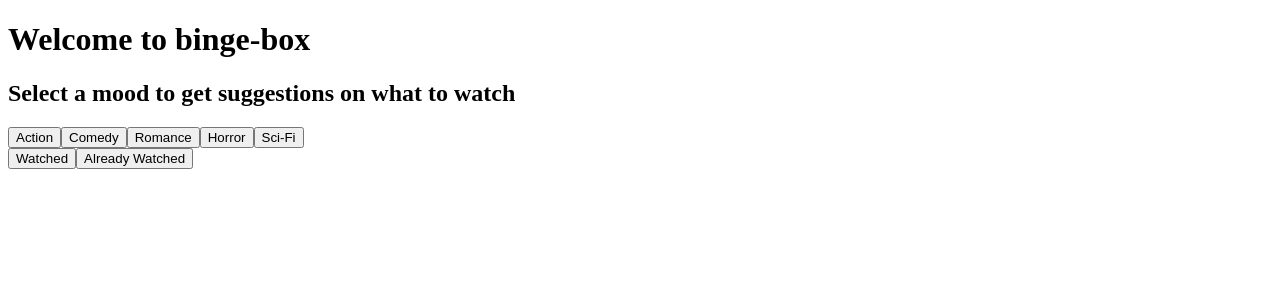
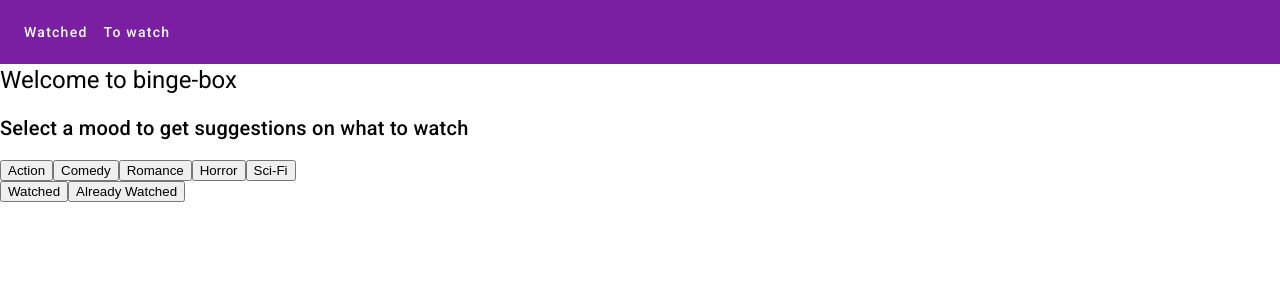
Before and after one commit to Ona0nline/BingeBox, an Angular app: page / in a window 1280 px wide. Shown: the top 300 px of the page. Built offline with nearby package versions, Linux system fonts and the light colour scheme.

Commit message:
Navbar persisting across all pages = mat toolbar

```diff
--- a/angular.json
+++ b/angular.json
@@ -25,6 +25,7 @@
               "src/assets"
             ],
             "styles": [
+              "@angular/material/prebuilt-themes/purple-green.css",
               "src/styles.css"
             ],
             "scripts": []
@@ -87,6 +88,7 @@
               "src/assets"
             ],
             "styles": [
+              "@angular/material/prebuilt-themes/purple-green.css",
               "src/styles.css"
             ],
             "scripts": []
--- a/src/app/app.component.html
+++ b/src/app/app.component.html
@@ -1,3 +1,8 @@
-
+<mat-toolbar color="primary">
+    <mat-toolbar-row>
+        <a href="/watched" mat-button>Watched</a>
+        <a href="/towatch" mat-button>To watch</a>
+    </mat-toolbar-row>
+</mat-toolbar>
 
 <router-outlet></router-outlet>
--- a/src/app/home/home/home.component.html
+++ b/src/app/home/home/home.component.html
@@ -1,4 +1,5 @@
 <!-- Temporary implementation for functionality, buttons will be coloured cards, angular material -->
+<!-- Nav bar I guess -->
 
 
 
@@ -18,7 +19,7 @@
     </div>
 
     <div>
-        <button [routerLink]="['/watched']">Watched</button>
+        <button routerLink="['/watched']">Watched</button>
         <button routerLink="['/towatch']">Already Watched</button>
     </div>
 
--- a/src/index.html
+++ b/src/index.html
@@ -6,8 +6,11 @@
   <base href="/">
   <meta name="viewport" content="width=device-width, initial-scale=1">
   <link rel="icon" type="image/x-icon" href="favicon.ico">
+  <link rel="preconnect" href="https://fonts.gstatic.com">
+  <link href="https://fonts.googleapis.com/css2?family=Roboto:wght@300;400;500&display=swap" rel="stylesheet">
+  <link href="https://fonts.googleapis.com/icon?family=Material+Icons" rel="stylesheet">
 </head>
-<body>
+<body class="mat-typography">
   <app-root></app-root>
 </body>
 </html>
--- a/src/styles.css
+++ b/src/styles.css
@@ -1 +1,4 @@
 /* You can add global styles to this file, and also import other style files */
+
+html, body { height: 100%; }
+body { margin: 0; font-family: Roboto, "Helvetica Neue", sans-serif; }
```
Also changed, not shown: src/app/app.module.ts (+6 -1 lines).
